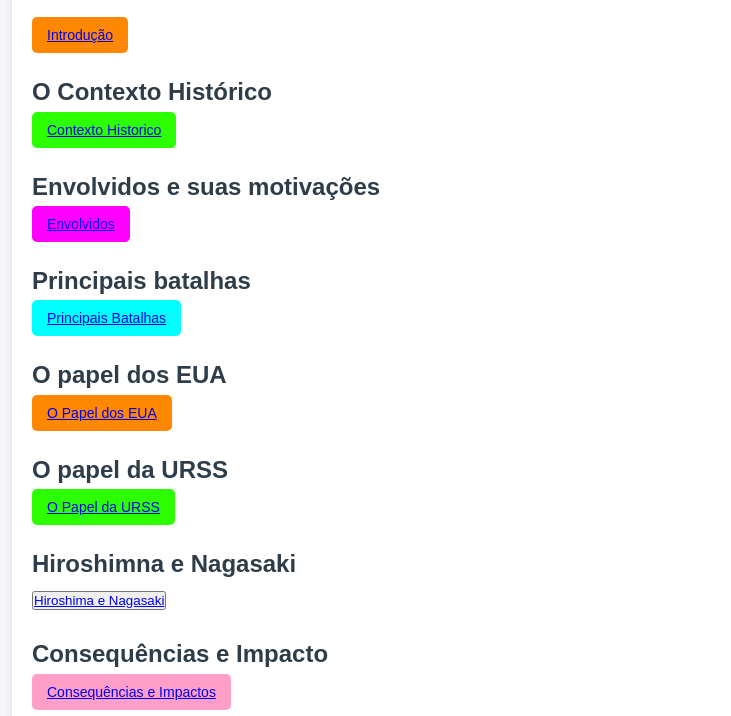
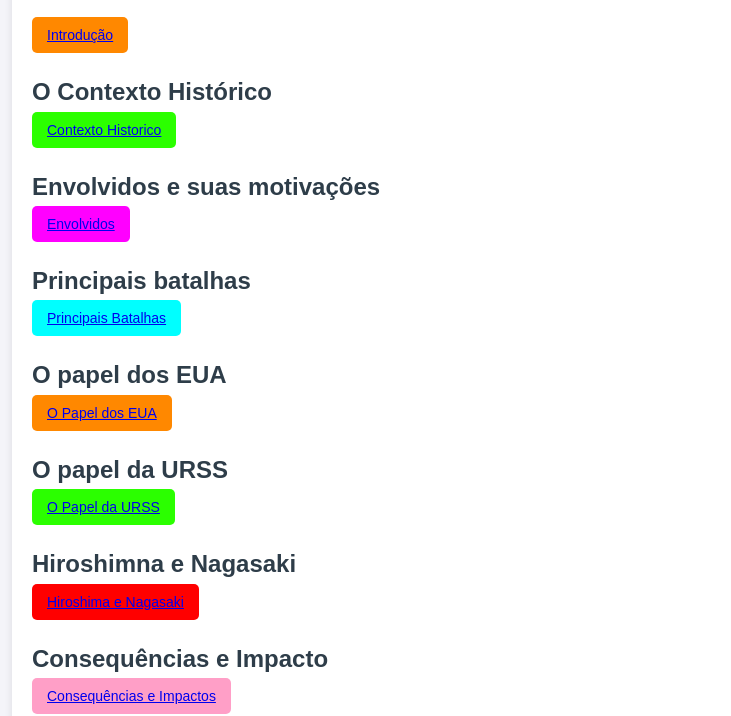
Before and after one commit to pikachuzinn/IIWW, a plain HTML site: page index.html in a window 1280 px wide. Shown: the part 94-810 px from the top of the page, without its empty margins (128-859 px from the left). Drawn offline with Linux system fonts and the light colour scheme.

Commit message:
Adicionado estilo no botao Hiroshima e Nagasaki

```diff
--- a/styles.css
+++ b/styles.css
@@ -163,3 +163,12 @@
   border-radius: 5px;
   cursor: pointer;
 }
+.botao-hiroshima-nagasaki{
+  background-color: #ff0000;
+  color: white;
+  padding: 10px 15px;
+  font-size: 14px;
+  border: none;
+  border-radius: 5px;
+  cursor: pointer;
+}
```
